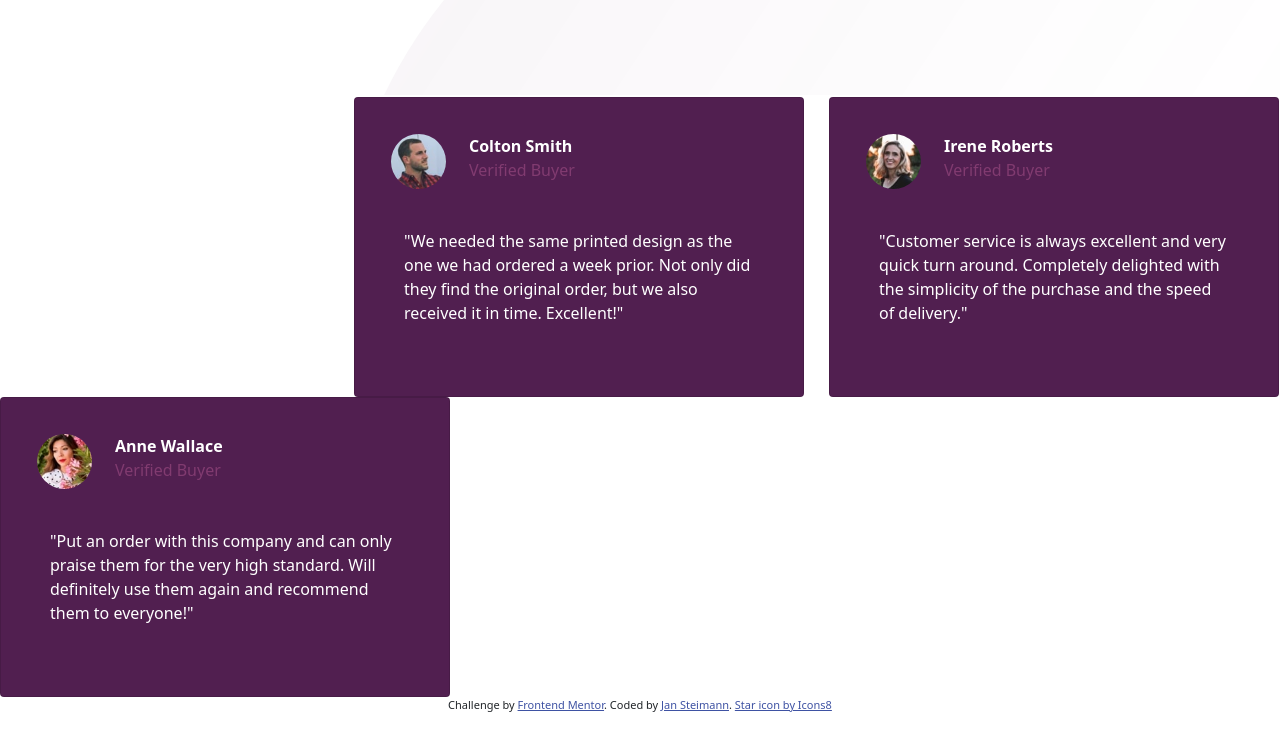
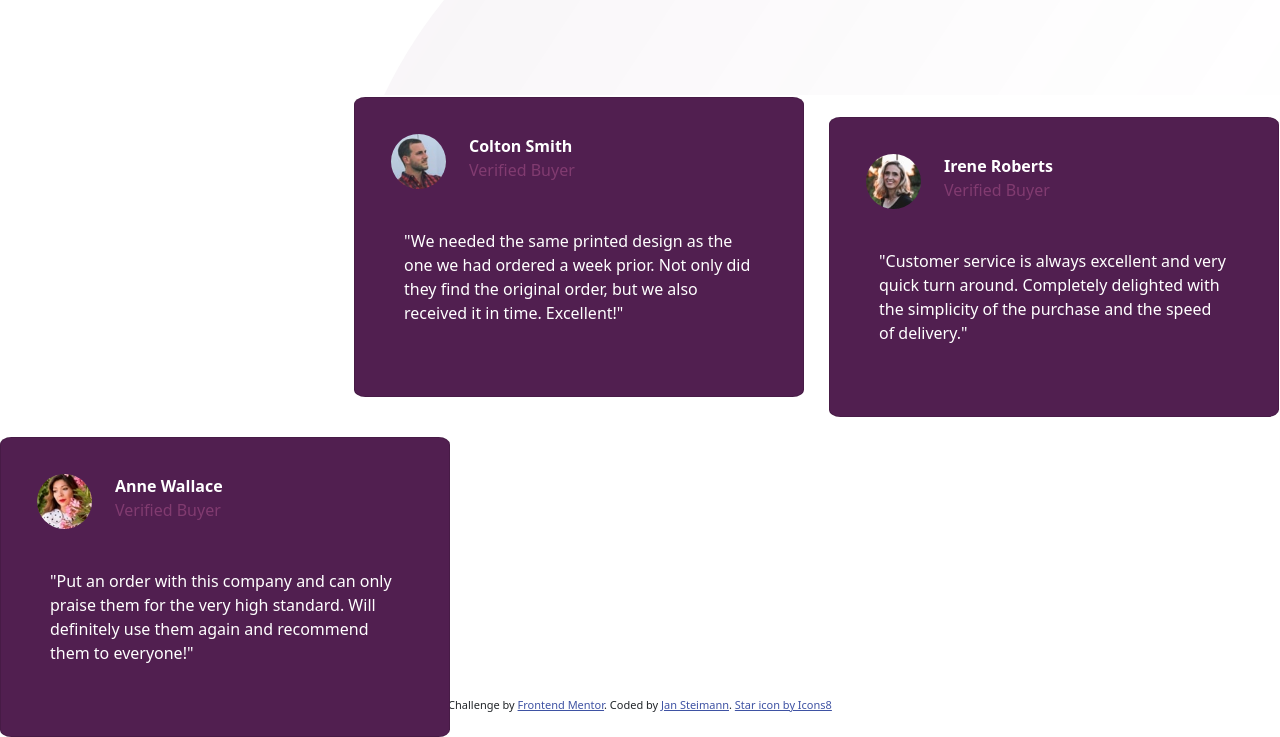
Before and after one commit to jaste111/Frontend-Mentor-Social-proof-section, a plain HTML site: page index.html in a window 1280 px wide. Shown: the part 505-1242 px from the top of the page. Before the commit the page ends 1219 px from the top, so only its background shows below. Drawn offline with nearby package versions, Linux system fonts and the light colour scheme.

Commit message:
Add vertical offset and border radius for buyer cards

```diff
--- a/styles/styles.css
+++ b/styles/styles.css
@@ -126,9 +126,14 @@
 
 /* Verified Buyer */
 
+.card {
+  border-radius: 2.5%;
+}
 
 @media (max-width: 900px) {
-    .verified-buyer-card-1, .verified-buyer-card-2, .verified-buyer-card-3 {
+  .verified-buyer-card-1,
+  .verified-buyer-card-2,
+  .verified-buyer-card-3 {
     margin-left: 40px;
   }
 }
@@ -142,13 +147,16 @@
   .verified-buyer-card-2 {
     width: 450px;
     margin: 0 25px;
+    position: relative;
+    top: 20px;
   }
 
   .verified-buyer-card-3 {
     margin-right: auto;
+    position: relative;
+    top:40px;
   }
 }
-
 
 @media (max-width: 900px) {
   .verified-buyer {
@@ -161,7 +169,6 @@
     margin-bottom: 30px;
   }
 }
-
 
 .buyer {
   background-color: #511f50;
```
Lines whose indentation alone changed are shown as unchanged.
